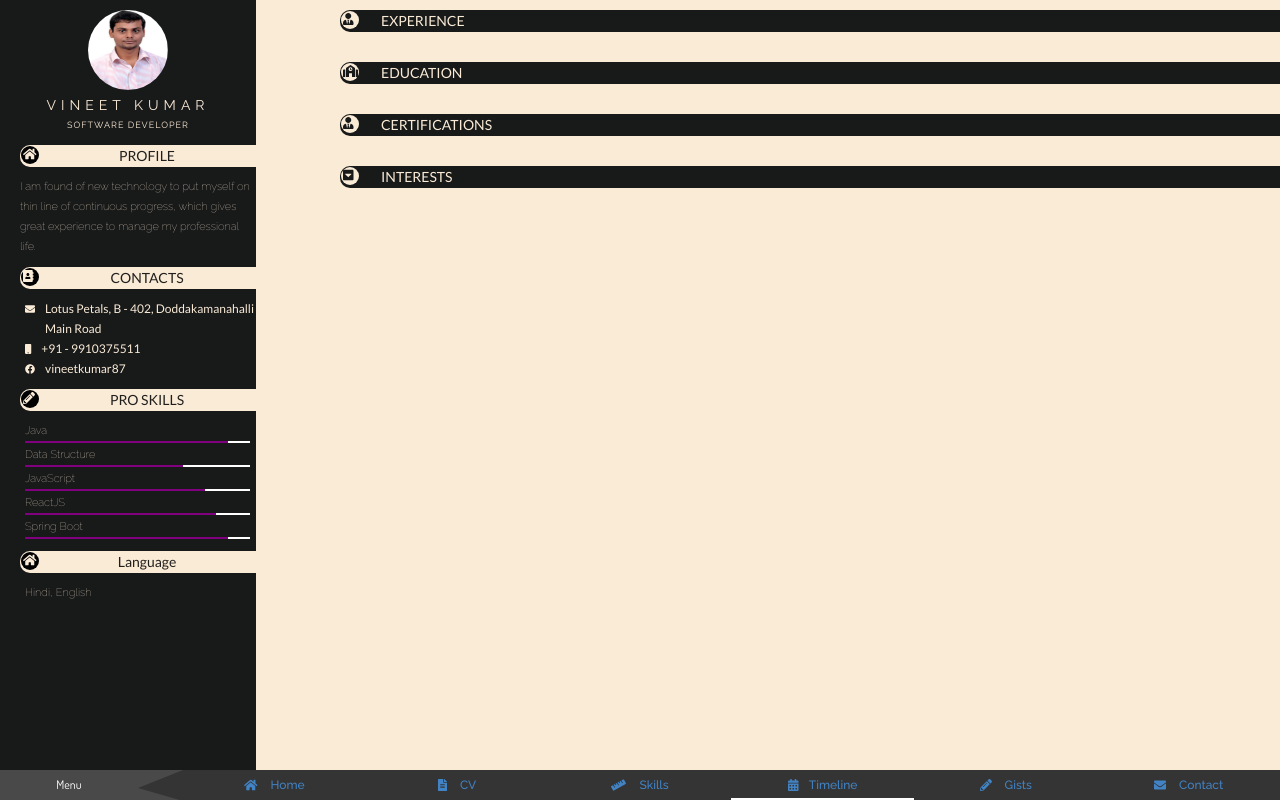
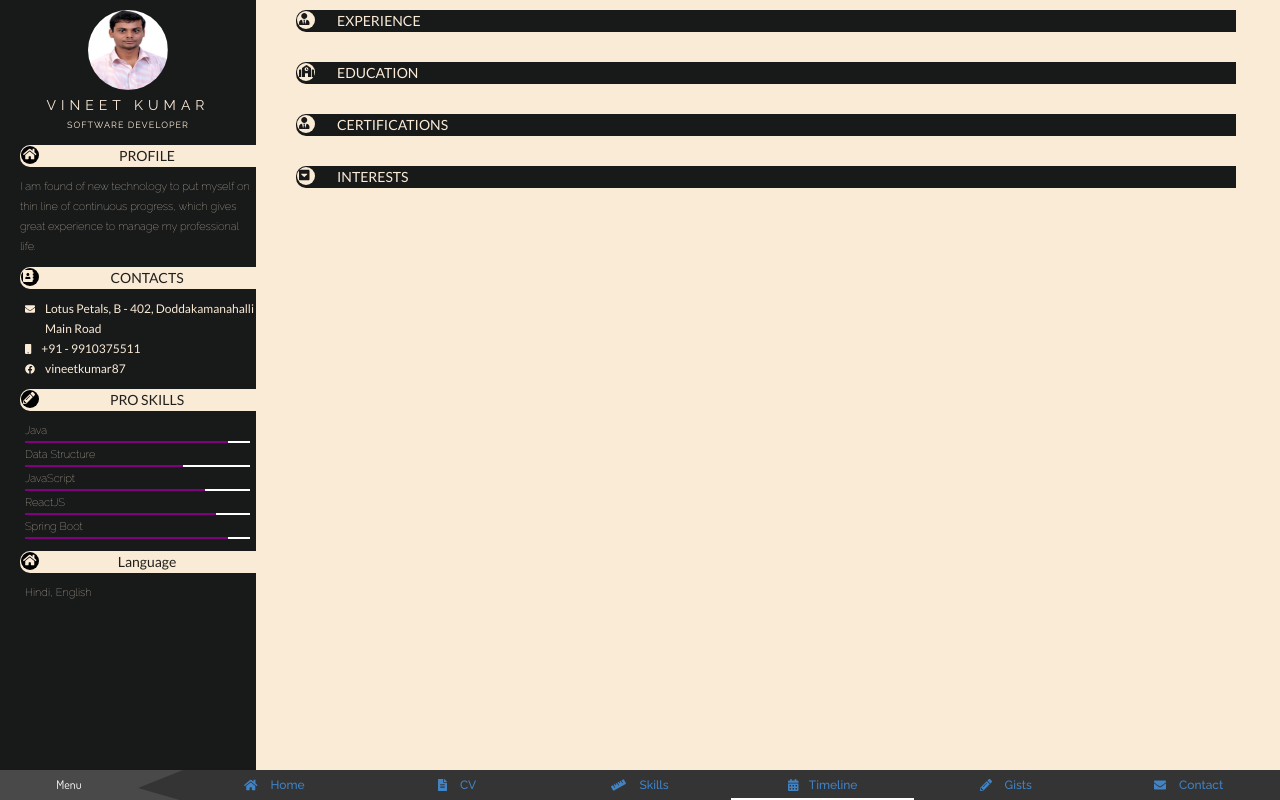
Before and after one commit to vinnnnz/vinz, a React (Create React App) app: page /timeline in a window 1280 px wide. Built offline with nearby package versions, Linux system fonts and the light colour scheme.

Commit message:
Min width of window

```diff
--- a/src/cv/cv.css
+++ b/src/cv/cv.css
@@ -3,4 +3,5 @@
     width: 100%;
     height: 100%;
     background: antiquewhite;
+    display: flex;
 }
--- a/src/cv/pane/rightpane.js
+++ b/src/cv/pane/rightpane.js
@@ -71,7 +71,7 @@ const renderRightPane = () => (
 
 const RightPane = () => {
     return (
-        <div className="rightPane" style={{width: '75%', marginLeft: 20, float: 'right'}}>
+        <div className="rightPane" style={{width: '75%', minWidth: 450, marginLeft: 20, float: 'right'}}>
             {renderRightPane()}
         </div>
     );
```
